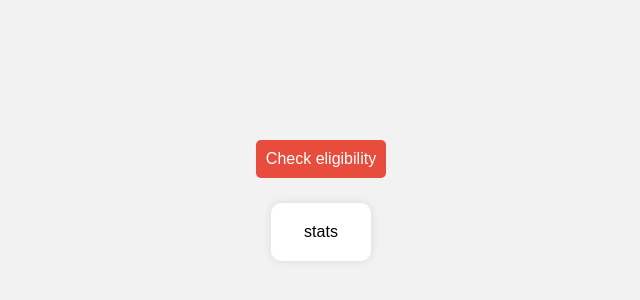
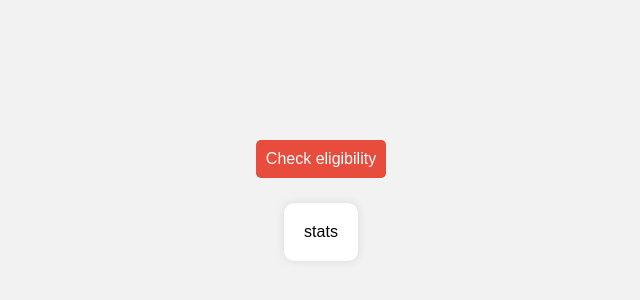
Before and after one commit to aexko/conuhacksviii, a React (Create React App) app in the folder hemohub/: page / in a window 1280 px wide. Shown: the part 192-492 px from the top of the page, without its empty margins (319-959 px from the left). Built offline with nearby package versions, Linux system fonts and the light colour scheme.

Commit message:
add react router, css

```diff
--- a/hemohub/package.json
+++ b/hemohub/package.json
@@ -8,6 +8,7 @@
     "@testing-library/user-event": "^13.5.0",
     "react": "^18.2.0",
     "react-dom": "^18.2.0",
+    "react-router-dom": "^6.21.3",
     "react-scripts": "5.0.1",
     "survey-react-ui": "^1.9.126",
     "web-vitals": "^2.1.4"
--- a/hemohub/src/App.js
+++ b/hemohub/src/App.js
@@ -1,12 +1,18 @@
 import './App.css';
 import HemoSurvey from './components/HemoSurvey';
 import HomePage from './components/HomePage';
+import { BrowserRouter, Routes, Route } from "react-router-dom";
 
 function App() {
   return (
-    <div className="App">
-      <HomePage />
-    </div>
+    <BrowserRouter>
+      <Routes>
+        <Route path="/">
+          <Route index element={<HomePage />} />
+          <Route path="survey" element={<HemoSurvey />} />
+        </Route>
+      </Routes>
+    </BrowserRouter>
   );
 }
 
--- a/hemohub/src/components/HomePage.js
+++ b/hemohub/src/components/HomePage.js
@@ -1,9 +1,12 @@
 import './css/HomePage.css'
+import { useNavigate } from 'react-router-dom'
 
 const HomePage = () => {
+    const navigate = useNavigate()
+
     return (
-        <div>
-            <button>Check eligibility</button>
+        <div className="home-container">
+            <button className="home-button" onClick={() => navigate('/survey')}>Check eligibility</button>
 
             <div className='stats-section'>stats</div>
         </div>
--- a/hemohub/src/components/css/HomePage.css
+++ b/hemohub/src/components/css/HomePage.css
@@ -1,4 +1,4 @@
-body {
+.home-container {
     font-family: 'Arial', sans-serif;
     margin: 0;
     padding: 0;
@@ -11,13 +11,13 @@ body {
     min-height: 100vh;
 }
 
-header {
+.home-header {
     background-color: #333;
     padding: 10px;
     text-align: center;
 }
 
-button {
+.home-button {
     padding: 10px;
     font-size: 16px;
     margin: 5px;
@@ -34,12 +34,7 @@ button {
     background-color: #fff;
     border-radius: 10px;
     box-shadow: 0 0 10px rgba(0, 0, 0, 0.1);
+
+    display: flex;
+    justify-content: center;
 }
-
-h2 {
-    color: #333;
-}
-
-p {
-    color: #666;
-}
```
Also changed, not shown: 1 other file (tests, documents, lock files or other folders).
